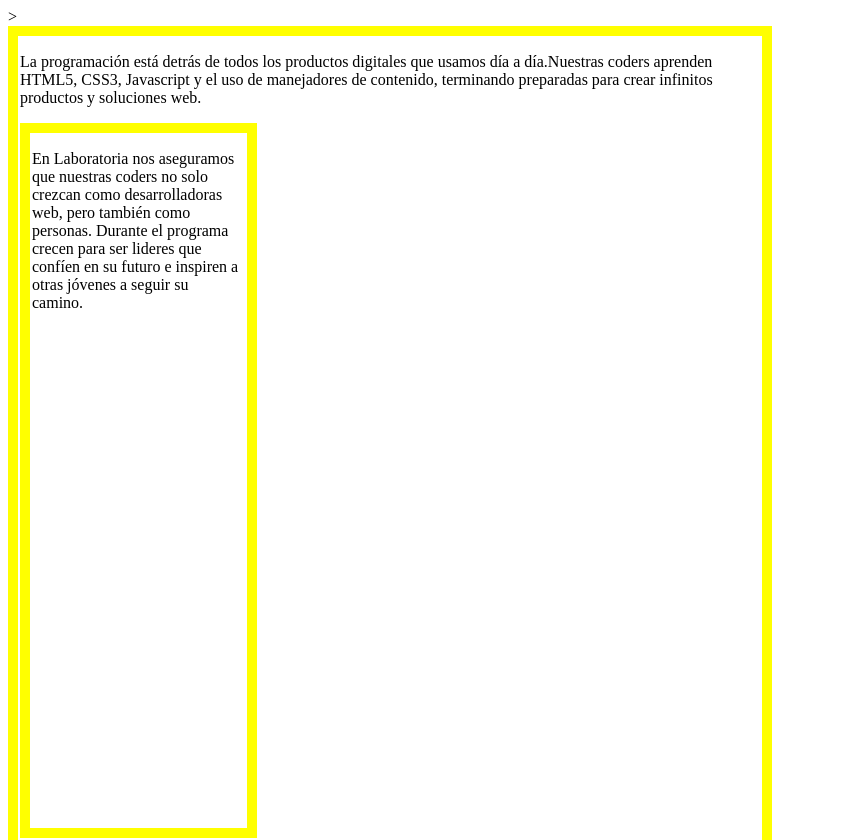
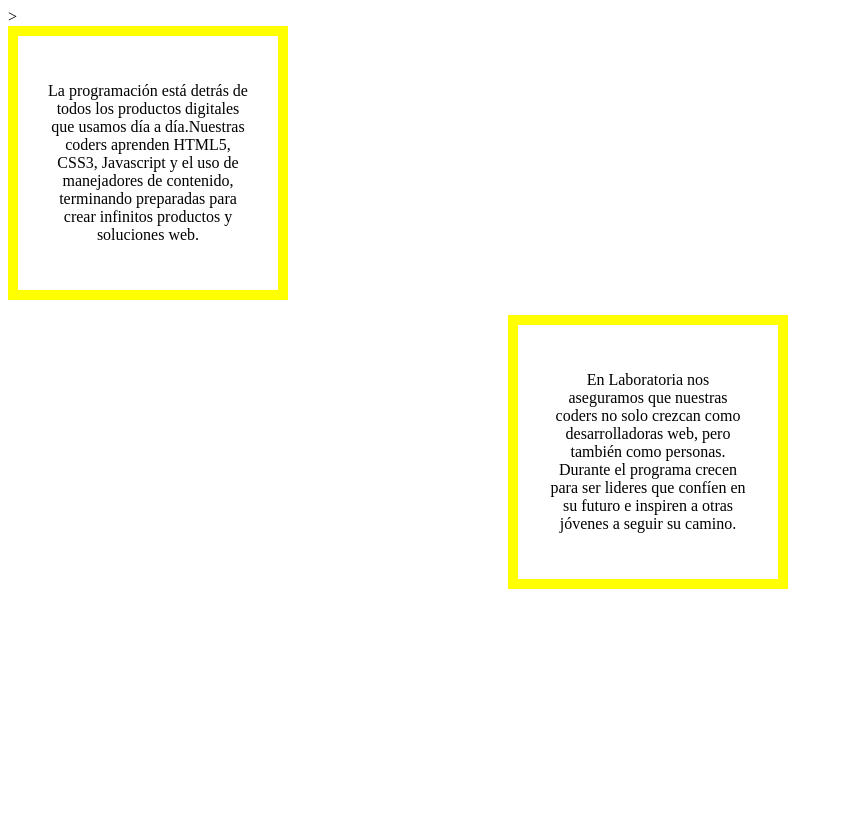
Before and after one commit to pabg/margenes-automaticos, a plain HTML site: page index.html in a window 1280 px wide. Shown: the top 840 px of the page, without its empty margins (0-843 px from the left). After the commit the page ends 800 px from the top, so only its background shows below. Drawn offline with Linux system fonts and the light colour scheme.

Commit message:
Cambios a css

```diff
--- a/css/main.css
+++ b/css/main.css
@@ -1,19 +1,14 @@
-div{
-	padding: 500px;
-	display: inline-block;
-}
-.caja1, .caja2{
+.caja1{
 	border: 10px solid yellow;
-}
-.caja1{
-	padding-right: 5px;
-	padding-left: 2px;
-	padding-top: 1px;
-	margin-right: 500px;
+	width: 200px;
+	margin-bottom: 15px;
+	padding: 30px;
+	text-align: center;
 }
 .caja2{
-	padding-right: 5px;
-	padding-left: 2px;
-	padding-top: 1px;
-	margin-right: 500px;
+	border:10px solid yellow;
+	width:200px;
+    padding: 30px;
+    text-align:center;
+    margin-left:500px;
 }
--- a/index.html
+++ b/index.html
@@ -7,9 +7,10 @@
 </head>
 <body>
      <div class="caja1">
-     <p>La programación está detrás de todos los productos digitales que usamos día a día.Nuestras coders aprenden HTML5, CSS3, Javascript y el uso de manejadores de contenido, terminando preparadas para crear infinitos productos y soluciones web.</p>
+         <p>La programación está detrás de todos los productos digitales que usamos día a día.Nuestras coders aprenden HTML5, CSS3, Javascript y el uso de manejadores de contenido, terminando preparadas para crear infinitos productos y soluciones web.</p>
+     </div>
      <div class="caja2">
-     	<p>En Laboratoria nos aseguramos que nuestras coders no solo crezcan como desarrolladoras web, pero también como personas. Durante el programa crecen para ser lideres que confíen en su futuro e inspiren a otras jóvenes a seguir su camino.</p>
+     	 <p>En Laboratoria nos aseguramos que nuestras coders no solo crezcan como desarrolladoras web, pero también como personas. Durante el programa crecen para ser lideres que confíen en su futuro e inspiren a otras jóvenes a seguir su camino.</p>
      </div>
 </body>
 </html>
```
